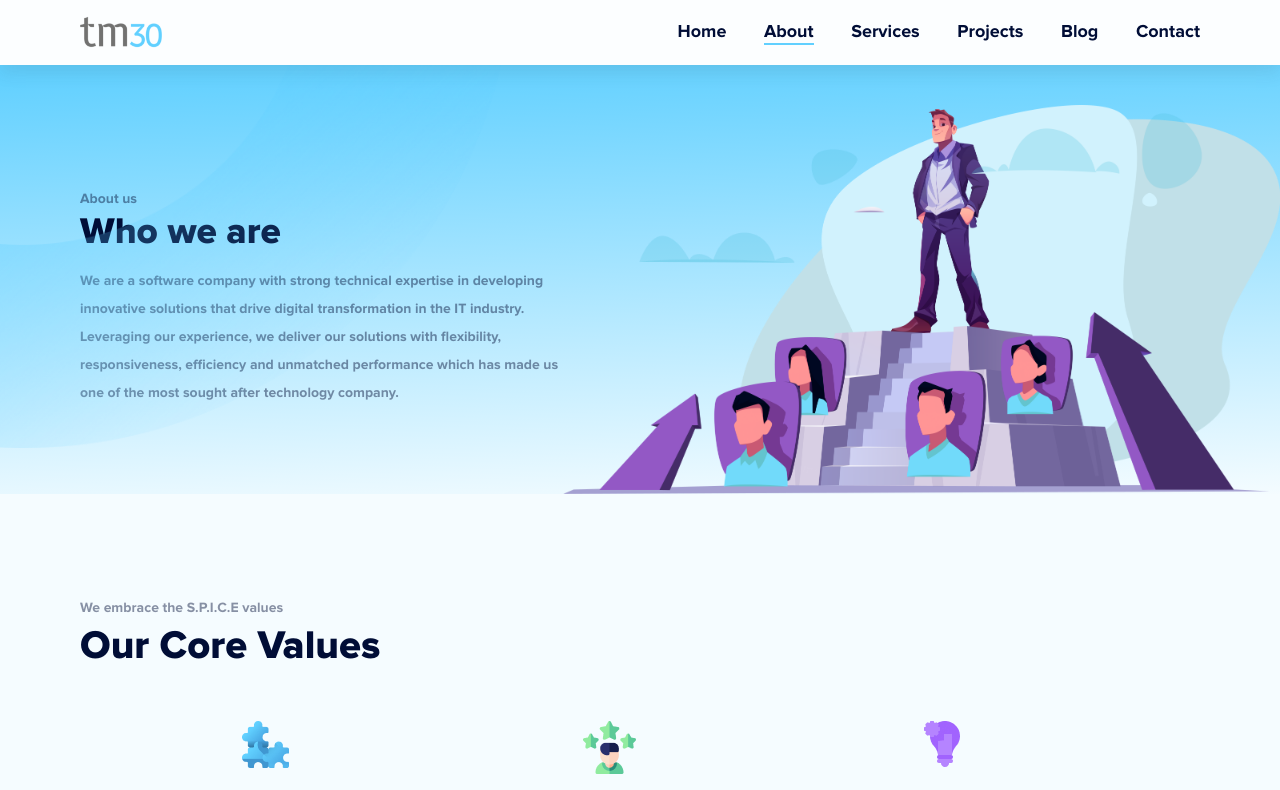
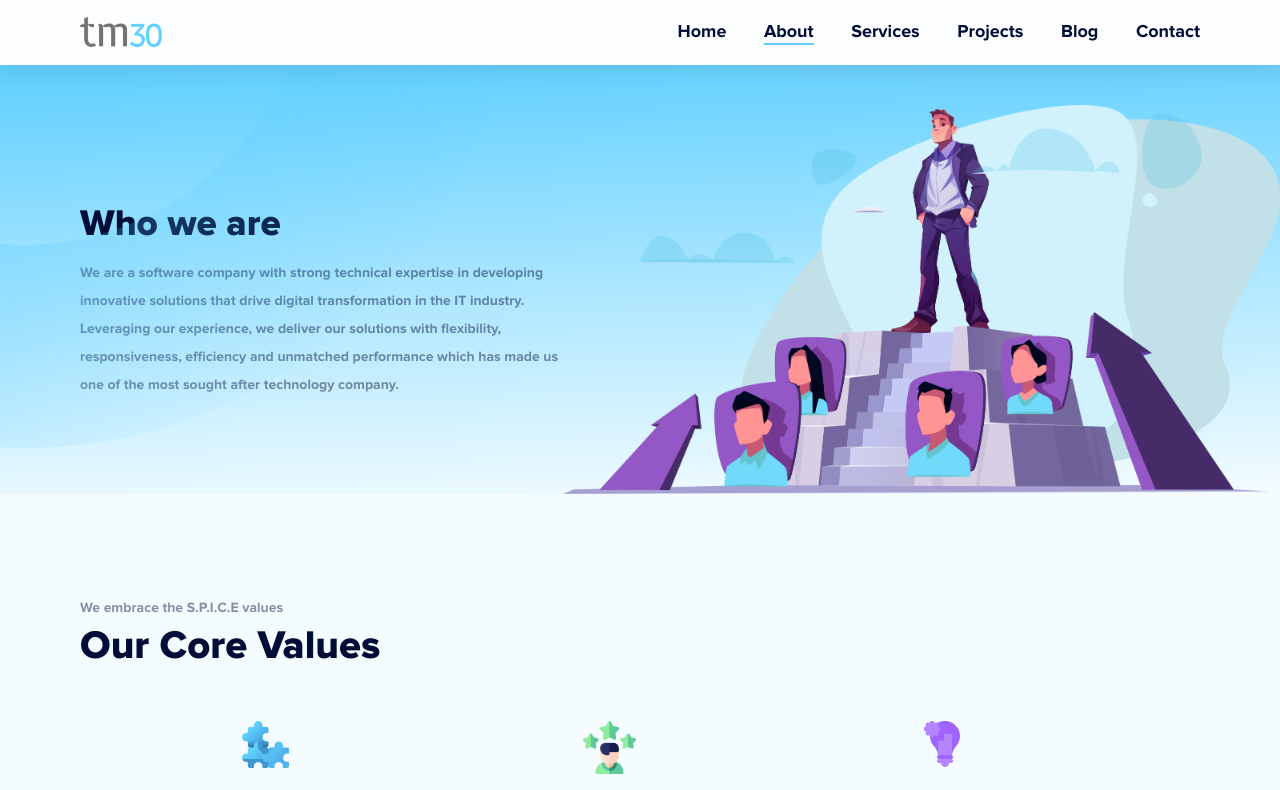
Before and after one commit to OloriAsabi/tm30-website, a React (Create React App) app: page /about in a window 1280 px wide. Shown: the top 790 px of the page. Built offline with nearby package versions, Linux system fonts and the light colour scheme.

Commit message:
changes albert pics

```diff
--- a/src/pages/About.tsx
+++ b/src/pages/About.tsx
@@ -91,7 +91,7 @@ const About = () => {
           bg="linear-gradient(178.13deg, #61D0FF 1.56%, rgba(240, 250, 255, 0) 100.8%)"
           h1Text="Who we are"
           pText="We are a software company with strong technical expertise in developing innovative solutions that drive digital transformation in the IT industry. Leveraging our experience, we deliver our solutions with flexibility, responsiveness, efficiency and unmatched performance which has made us one of the most sought after technology company."
-          subText="About us"
+          subText=""
           heroImg={BG}
         />
       </div>
```
